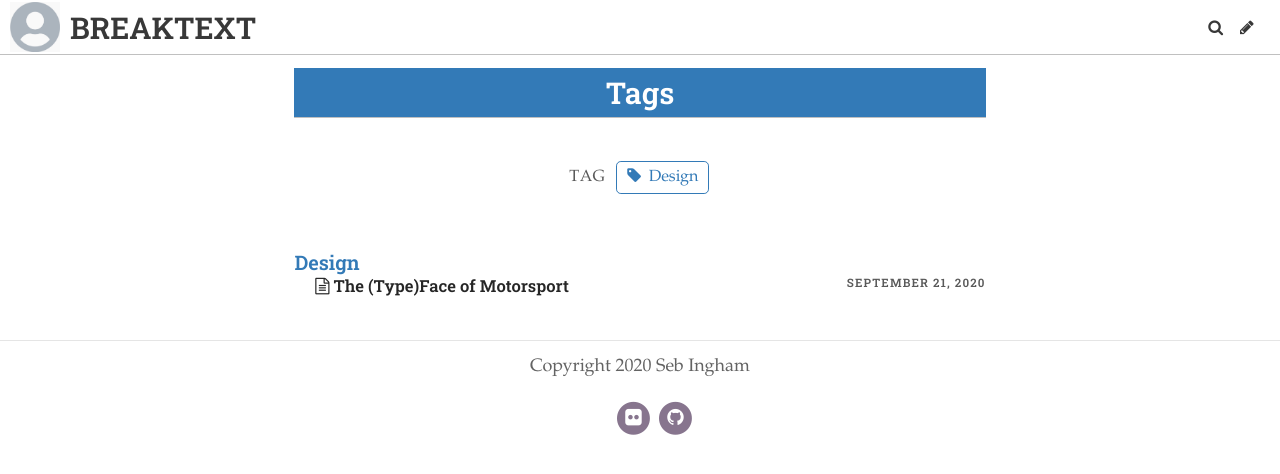
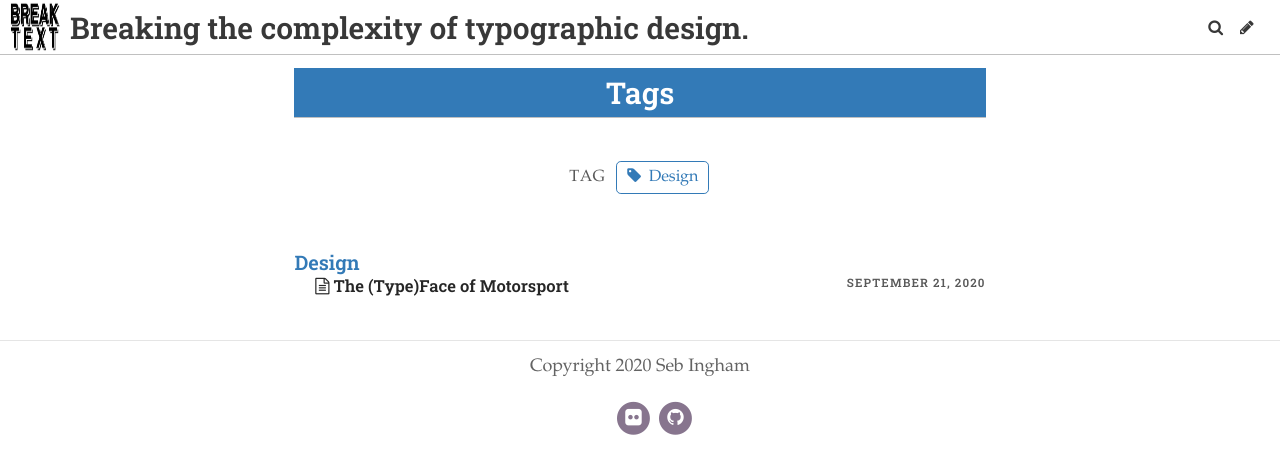
Before and after one commit to eyescroll/TypographyBlog, a Jekyll site: the page built from pages/tags.md, in a window 1280 px wide. Shown: the top 474 px of the page. Built offline with Jekyll 4.4.1, drawn with Linux system fonts in a browser that asks for light colours; some web fonts are replaced.

Commit message:
Update Settings “general”

```diff
--- a/_data/settings.yml
+++ b/_data/settings.yml
@@ -1,12 +1,12 @@
-title: BREAKTEXT
+title: Breaking the complexity of typographic design.
 description: "A blog covering typography and highlighting its use and importance
   in the modern world. "
 header_text: Differing types of letters from differing types of life.
 footer_text: Copyright 2020 Seb Ingham
 header_feature_image: ../uploads/hsjoe-yates-cc4stor2oc0-unsplash.png
 bannerheight: 20vmax
-logo: /uploads/logo.jpg
-favicon: /uploads/favicon.ico
+logo: ../uploads/btlogofinal.jpg
+favicon: ../uploads/btfaveicon.jpg
 gridlayout: false
 fixednavbar: true
 upzoom: true
```
Also changed, not shown: uploads/btfaveicon.jpg (added), uploads/btlogofinal.jpg (added).
